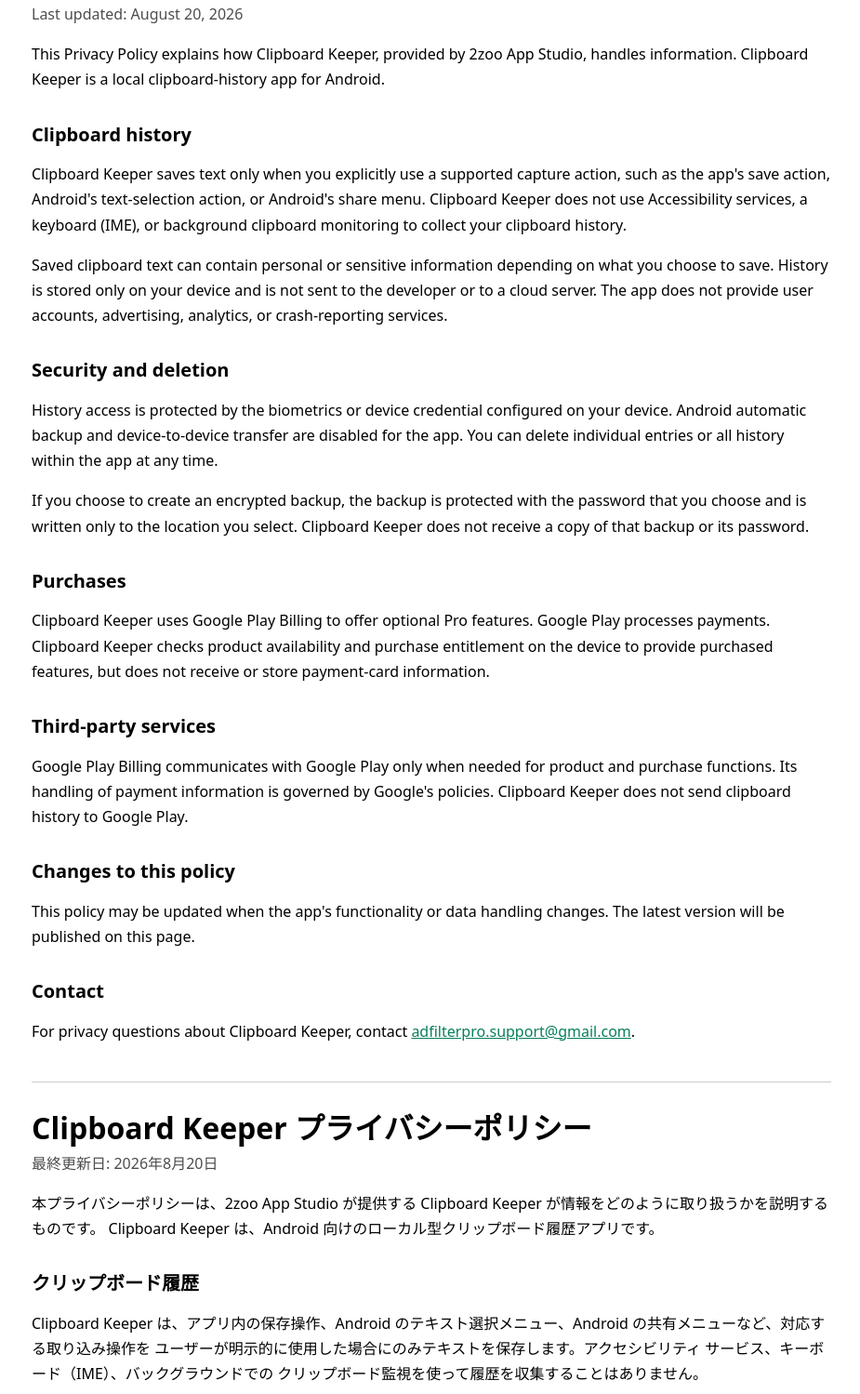
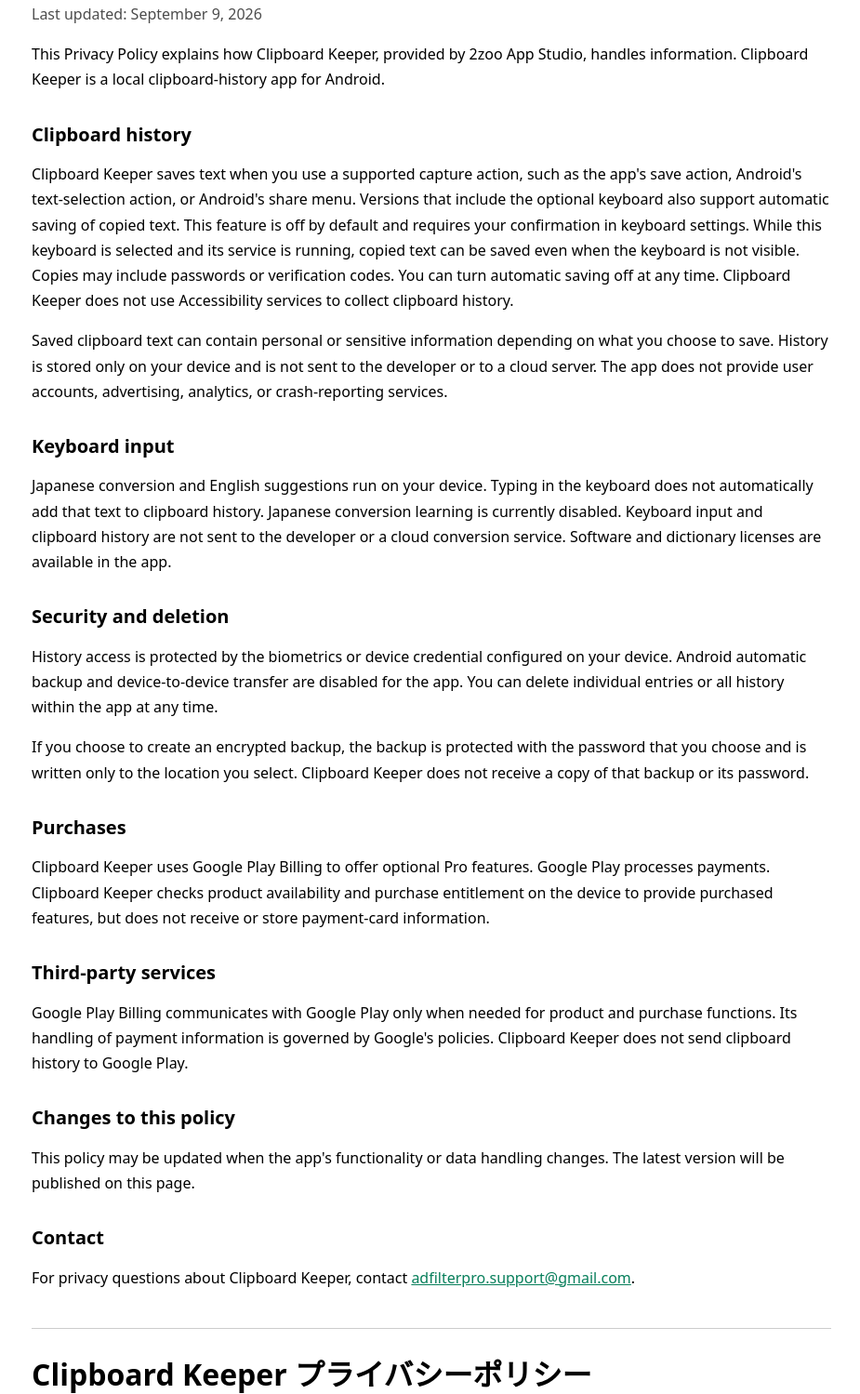
Before and after one commit to 2zTakaya/clipboardkeeper, a plain HTML site: page privacy-policy.html in a window 1280 px wide. Shown: the part 97-1596 px from the top of the page at 93% size, without its empty margins (176-1101 px from the left). Drawn offline with Linux system fonts and the light colour scheme.

Commit message:
Explain optional keyboard and local clipboard saving

```diff
--- a/privacy-policy.html
+++ b/privacy-policy.html
@@ -24,7 +24,7 @@
 <body>
   <main>
     <h1>Clipboard Keeper Privacy Policy</h1>
-    <p class="updated">Last updated: August 20, 2026</p>
+    <p class="updated">Last updated: September 9, 2026</p>
 
     <p>
       This Privacy Policy explains how Clipboard Keeper, provided by 2zoo App Studio,
@@ -33,16 +33,27 @@
 
     <h2>Clipboard history</h2>
     <p>
-      Clipboard Keeper saves text only when you explicitly use a supported capture action,
-      such as the app's save action, Android's text-selection action, or Android's share menu.
-      Clipboard Keeper does not use Accessibility services, a keyboard (IME), or background
-      clipboard monitoring to collect your clipboard history.
+      Clipboard Keeper saves text when you use a supported capture action, such as the app's
+      save action, Android's text-selection action, or Android's share menu. Versions that include the optional keyboard
+      also support automatic saving of copied text. This feature is off by default and requires
+      your confirmation in keyboard settings. While this keyboard is selected and its service
+      is running, copied text can be saved even when the keyboard is not visible. Copies may
+      include passwords or verification codes. You can turn automatic saving off at any time.
+      Clipboard Keeper does not use Accessibility services to collect clipboard history.
     </p>
     <p>
       Saved clipboard text can contain personal or sensitive information depending on what you
       choose to save. History is stored only on your device and is not sent to the developer or
       to a cloud server. The app does not provide user accounts, advertising, analytics, or
       crash-reporting services.
+    </p>
+
+    <h2>Keyboard input</h2>
+    <p>
+      Japanese conversion and English suggestions run on your device. Typing in the keyboard
+      does not automatically add that text to clipboard history. Japanese conversion learning
+      is currently disabled. Keyboard input and clipboard history are not sent to the developer
+      or a cloud conversion service. Software and dictionary licenses are available in the app.
     </p>
 
     <h2>Security and deletion</h2>
@@ -87,7 +98,7 @@
     <hr class="section-divider">
 
     <h1>Clipboard Keeper プライバシーポリシー</h1>
-    <p class="updated">最終更新日: 2026年8月20日</p>
+    <p class="updated">最終更新日: 2026年9月9日</p>
 
     <p>
       本プライバシーポリシーは、2zoo App Studio が提供する Clipboard Keeper が情報をどのように取り扱うかを説明するものです。
@@ -96,13 +107,22 @@
 
     <h2>クリップボード履歴</h2>
     <p>
-      Clipboard Keeper は、アプリ内の保存操作、Android のテキスト選択メニュー、Android の共有メニューなど、対応する取り込み操作を
-      ユーザーが明示的に使用した場合にのみテキストを保存します。アクセシビリティ サービス、キーボード（IME）、バックグラウンドでの
-      クリップボード監視を使って履歴を収集することはありません。
+      Clipboard Keeper は、アプリ内の保存操作、Android のテキスト選択メニュー、Android の共有メニューなどの取り込み操作で
+      テキストを保存します。キーボード対応バージョンには、コピーした文章の自動保存機能もあります。初期状態ではオフで、キーボード設定での
+      説明確認と有効化が必要です。このキーボードを選択中にサービスが動作していれば、キーボードが非表示でもコピーを保存する場合が
+      あります。コピーしたパスワードや認証コードも保存対象になり得ます。自動保存はいつでも停止できます。
+      アクセシビリティ サービスを使って履歴を収集することはありません。
     </p>
     <p>
       保存する内容によっては、個人情報または機微な情報が含まれる場合があります。履歴は端末内にのみ保存され、開発者やクラウドサーバーへ
       送信されません。ユーザーアカウント、広告、分析、クラッシュレポートの機能は提供していません。
+    </p>
+
+    <h2>キーボード入力</h2>
+    <p>
+      日本語変換と英単語候補の処理は端末内で行います。キーボードで入力した文字が自動的にコピー履歴へ追加されることはありません。
+      日本語変換の学習は現在無効です。キーボード入力や履歴を開発者やクラウド変換サービスへ送信しません。
+      使用しているソフトウェアと辞書のライセンスはアプリ内から確認できます。
     </p>
 
     <h2>セキュリティと削除</h2>
```
